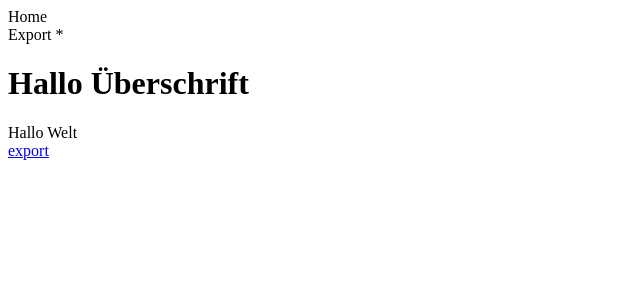
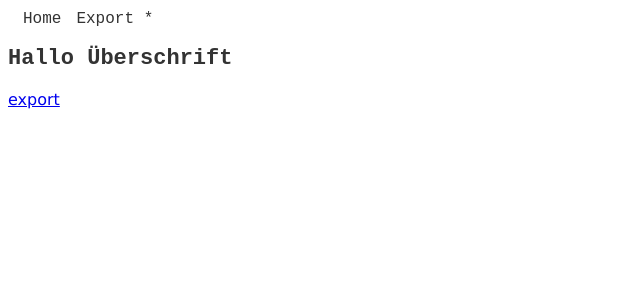
Before and after one commit to kotzendekrabbe/howYouFeelToday, a React (Vite) app: page / in a window 1280 px wide. Both pictures are taken after a click on the element "Export". Shown: the top 300 px of the page, without its empty margins (0-640 px from the left). Built offline with nearby package versions, Linux system fonts and the light colour scheme.

Commit message:
💅 add styled components

```diff
--- a/package.json
+++ b/package.json
@@ -21,13 +21,15 @@
   "devDependencies": {
     "@types/react": "^16.9.11",
     "@types/react-dom": "^16.9.3",
+    "@types/styled-components": "^4.1.20",
     "parcel-bundler": "^1.12.4",
     "prettier": "^1.18.2",
     "typescript": "^3.6.4"
   },
   "dependencies": {
     "react": "^16.11.0",
-    "react-dom": "^16.11.0"
+    "react-dom": "^16.11.0",
+    "styled-components": "^4.4.0"
   },
   "prettier": {}
 }
--- a/src/index.tsx
+++ b/src/index.tsx
@@ -6,6 +6,19 @@ import { FormButtons } from "./form-buttons";
 import { DataStorageContext, dataStorage } from "./data-storage";
 import { Feedback } from "./feedback";
 import { Export } from "./export";
+import styled, { createGlobalStyle } from "styled-components";
+
+const GlobalStyles = createGlobalStyle`
+  body {
+    font-family: Verdana, Geneva, Tahoma, sans-serif;
+    color: #333333;
+  }
+`;
+
+const Headline = styled.h2`
+  font-size: 22px;
+  font-family: monospace, sans-serif;
+`;
 
 function App() {
   const [formFeedback, setFormFeedback] = useState<
@@ -25,15 +38,15 @@ function App() {
 
   return (
     <DataStorageContext.Provider value={dataStorage}>
+      <GlobalStyles />
       <TabNavigation>
         <Tab label="Home" tabID={1}>
-          <h1>Hello World</h1>
+          <Headline>Hello World</Headline>
           <FormButtons sentForm={sentForm} />
           {formFeedback && <Feedback formFeedback={formFeedback} />}
         </Tab>
         <Tab label="Export" tabID={2}>
-          <h1>Hallo Überschrift</h1>
-          <div>Hallo Welt</div>
+          <Headline>Hallo Überschrift</Headline>
           <Export />
         </Tab>
       </TabNavigation>
--- a/src/tab.tsx
+++ b/src/tab.tsx
@@ -1,5 +1,13 @@
 import React, { PropsWithChildren } from "react";
 import ReactDOM from "react-dom";
+import styled from "styled-components";
+
+const TabLabel = styled.div`
+  font-size: 16px;
+  font-family: monospace, sans-serif;
+  display: inline-block;
+  margin: 0 0 0 15px;
+`;
 
 export interface TabProps {
   readonly label: string;
@@ -21,9 +29,9 @@ export function Tab({
   }
   return (
     <>
-      <div onClick={() => onClick && onClick()}>
+      <TabLabel onClick={() => onClick && onClick()}>
         {label} {isActive ? "*" : ""}
-      </div>
+      </TabLabel>
       {isActive && ReactDOM.createPortal(children, tabView)}
     </>
   );
```
Also changed, not shown: 2 other files (tests, documents, lock files or other folders).
